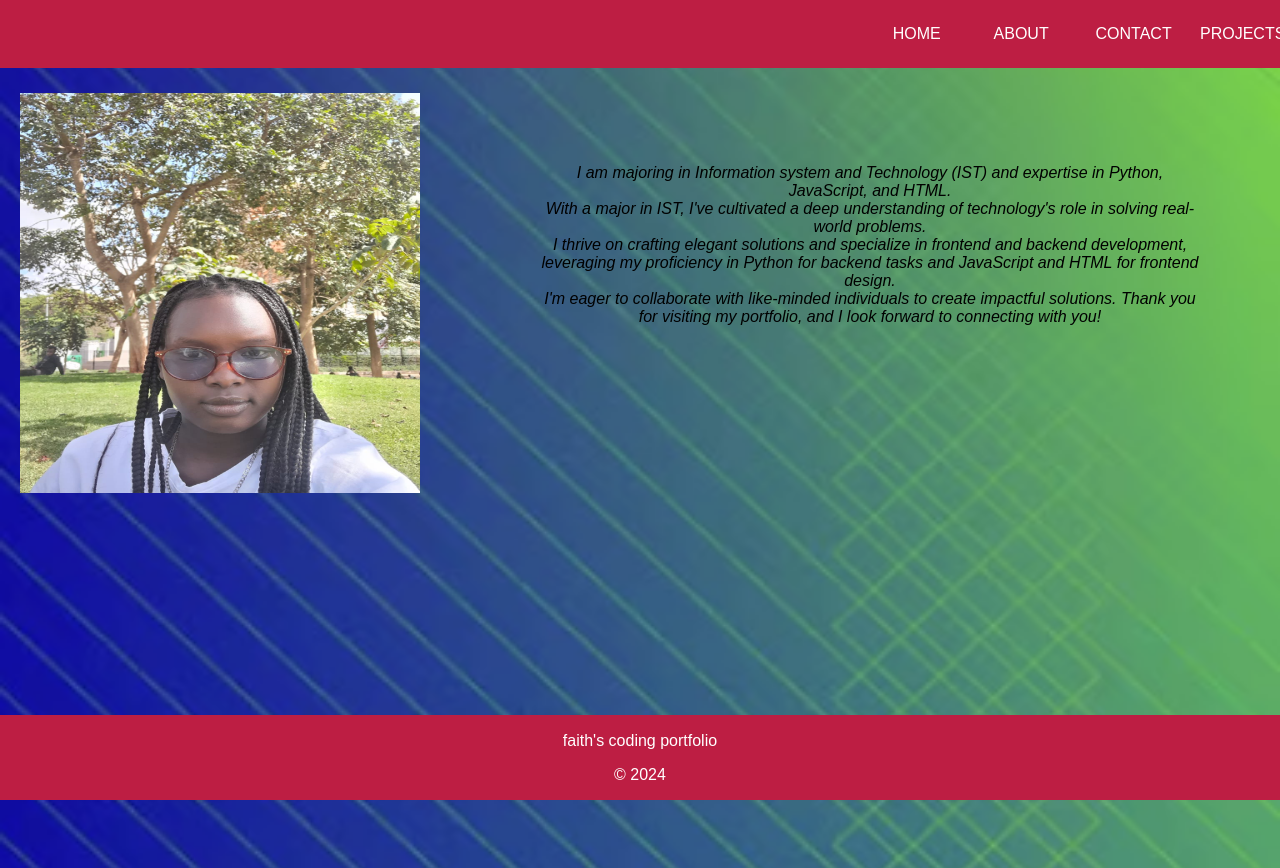
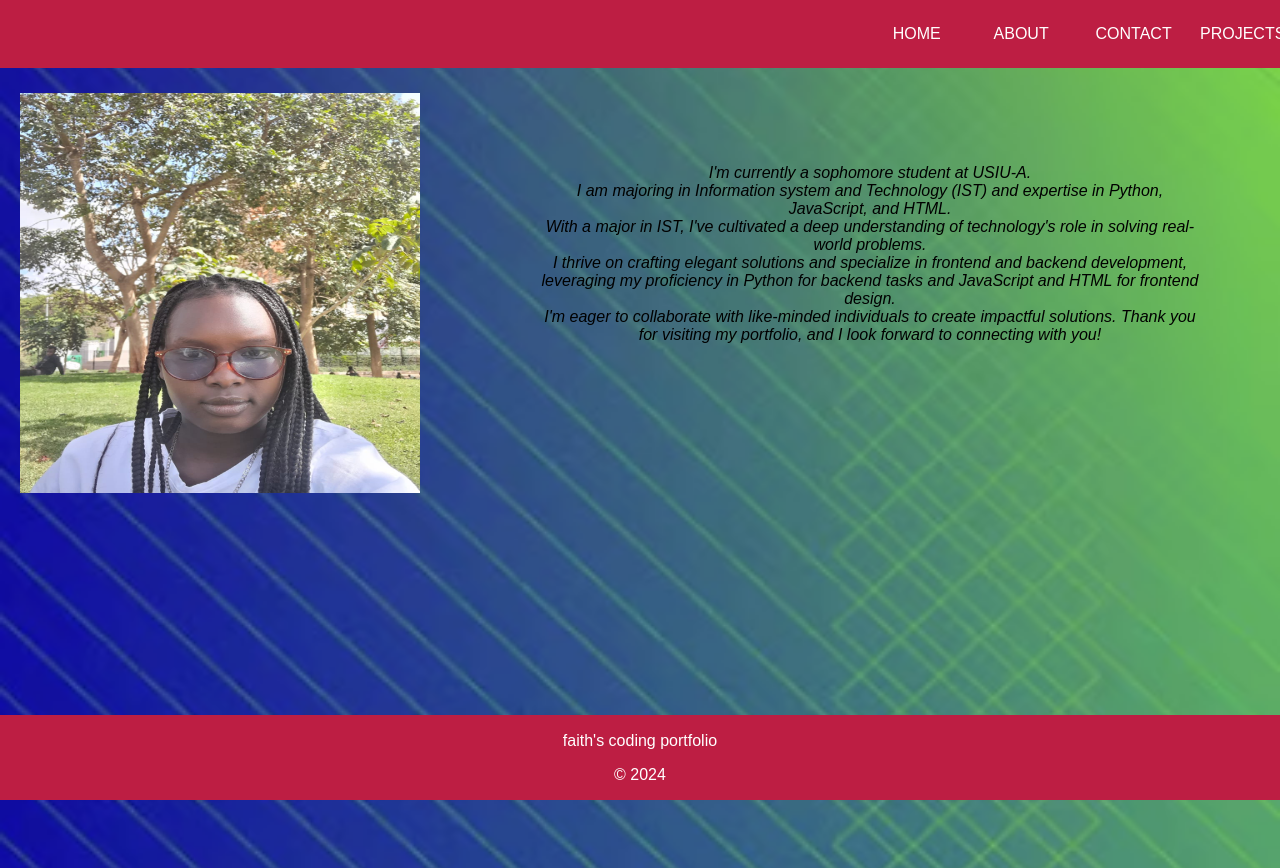
Before and after one commit to FaithL4/FaithL4.github.io, a plain HTML site: page about.html in a window 1280 px wide. Drawn offline with Linux system fonts and the light colour scheme.

Commit message:
Update about.html

```diff
--- a/about.html
+++ b/about.html
@@ -21,7 +21,7 @@
     <img src="my pic.jpg", height='400' width='400' alt="my pic">
     </div>
     <div class="row">
-    <p>I am majoring in Information system and Technology (IST) and expertise in Python, JavaScript, and HTML.
+    <p> I'm currently a sophomore student at USIU-A. <br>I am majoring in Information system and Technology (IST) and expertise in Python, JavaScript, and HTML.
         <br> With a major in IST, I've cultivated a deep understanding of technology's role in solving real-world problems.
          <br>I thrive on crafting elegant solutions and specialize in frontend and backend development, leveraging my proficiency in Python for backend tasks and JavaScript and HTML for frontend design.
           <br> I'm eager to collaborate with like-minded individuals to create impactful solutions. Thank you for visiting my portfolio, and I look forward to connecting with you!
```
